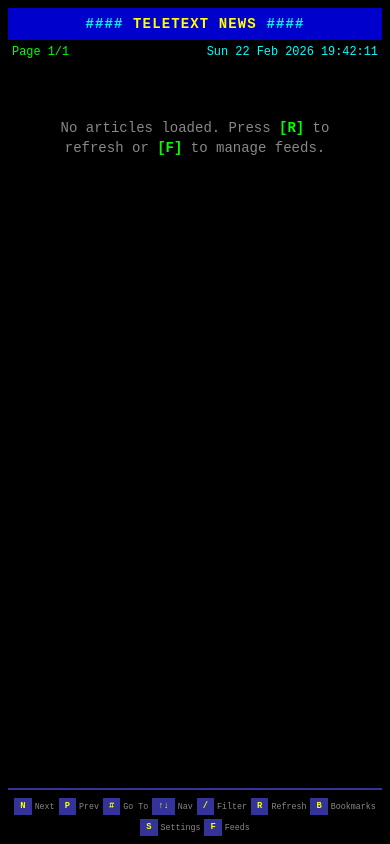
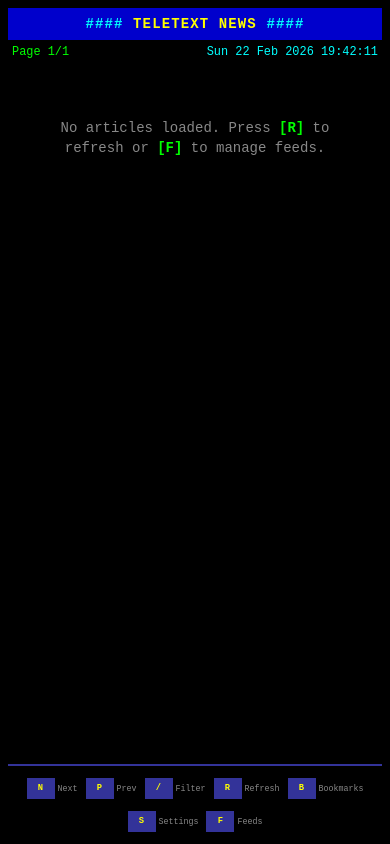
Before and after one commit to helmonoid/teletext, a plain HTML site: page static/index.html in a window 390 px wide. Drawn offline with Linux system fonts and the light colour scheme; no server answers.

Commit message:
Make footer shortcut badges clickable for tablet/mobile use
Footer badges (Next, Prev, Filter, Refresh, Bookmarks, Settings, Feeds,
Back, Bookmark) are now tappable buttons with click handlers. Increased
tap target size and added press feedback for touch devices.

```diff
--- a/static/css/teletext.css
+++ b/static/css/teletext.css
@@ -602,14 +602,24 @@ html, body {
     align-items: center;
     gap: 3px;
     font-size: 0.8em;
+    cursor: pointer;
+    user-select: none;
+    padding: 4px 2px;
+    -webkit-tap-highlight-color: transparent;
+}
+
+.shortcut-badge:active .shortcut-key {
+    transform: translateY(1px);
 }
 
 .shortcut-key {
     background: var(--badge-bg);
     color: var(--badge-fg);
-    padding: 2px 6px;
+    padding: 4px 8px;
     font-weight: bold;
     font-size: 0.9em;
+    min-width: 28px;
+    text-align: center;
 }
 
 .shortcut-label {
--- a/static/js/render.js
+++ b/static/js/render.js
@@ -283,7 +283,7 @@ export function renderArticleDetail(state, handlers) {
     content.appendChild(view);
 }
 
-export function renderFooter(state) {
+export function renderFooter(state, handlers) {
     const footer = document.getElementById('footer');
     footer.innerHTML = '';
 
@@ -295,26 +295,37 @@ export function renderFooter(state) {
     let shortcuts;
     if (state.view === 'list') {
         shortcuts = [
-            ['N', 'Next'], ['P', 'Prev'], ['#', 'Go To'], ['\u2191\u2193', 'Nav'],
-            ['/', 'Filter'], ['R', 'Refresh'],
-            ['B', 'Bookmarks'], ['S', 'Settings'], ['F', 'Feeds'],
+            ['N', 'Next', () => handlers.nextPage()],
+            ['P', 'Prev', () => handlers.prevPage()],
+            ['/', 'Filter', () => handlers.openFilter()],
+            ['R', 'Refresh', () => handlers.refresh()],
+            ['B', 'Bookmarks', () => handlers.toggleBookmark()],
+            ['S', 'Settings', () => handlers.openSettings()],
+            ['F', 'Feeds', () => handlers.openFeedManager()],
         ];
     } else if (state.view === 'bookmarks') {
         shortcuts = [
-            ['ESC', 'Back'], ['\u2191\u2193', 'Nav'], ['R', 'Refresh'], ['S', 'Settings'], ['F', 'Feeds'],
+            ['ESC', 'Back', () => handlers.back()],
+            ['R', 'Refresh', () => handlers.refresh()],
+            ['S', 'Settings', () => handlers.openSettings()],
+            ['F', 'Feeds', () => handlers.openFeedManager()],
         ];
     } else {
         shortcuts = [
-            ['ESC', 'Back'], ['B', 'Bookmark'], ['S', 'Settings'], ['F', 'Feeds'],
+            ['ESC', 'Back', () => handlers.back()],
+            ['B', 'Bookmark', () => handlers.toggleBookmark()],
+            ['S', 'Settings', () => handlers.openSettings()],
+            ['F', 'Feeds', () => handlers.openFeedManager()],
         ];
     }
 
     const container = el('div', { className: 'footer-shortcuts' });
-    for (const [key, label] of shortcuts) {
-        container.appendChild(el('span', { className: 'shortcut-badge' }, [
+    for (const [key, label, action] of shortcuts) {
+        const badge = el('span', { className: 'shortcut-badge', onClick: action }, [
             el('span', { className: 'shortcut-key', textContent: key }),
             el('span', { className: 'shortcut-label', textContent: label }),
-        ]));
+        ]);
+        container.appendChild(badge);
     }
     footer.appendChild(container);
 }
@@ -634,7 +645,7 @@ export function render(state, handlers) {
         } else {
             renderArticleList(state, handlers);
         }
-        renderFooter(state);
+        renderFooter(state, handlers);
         requestAnimationFrame(() => content.classList.remove('page-transition'));
     });
 }
```
